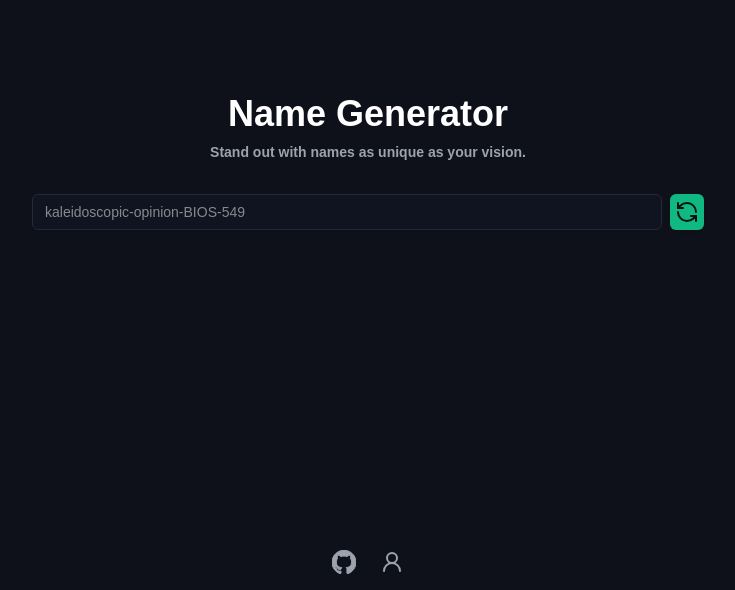
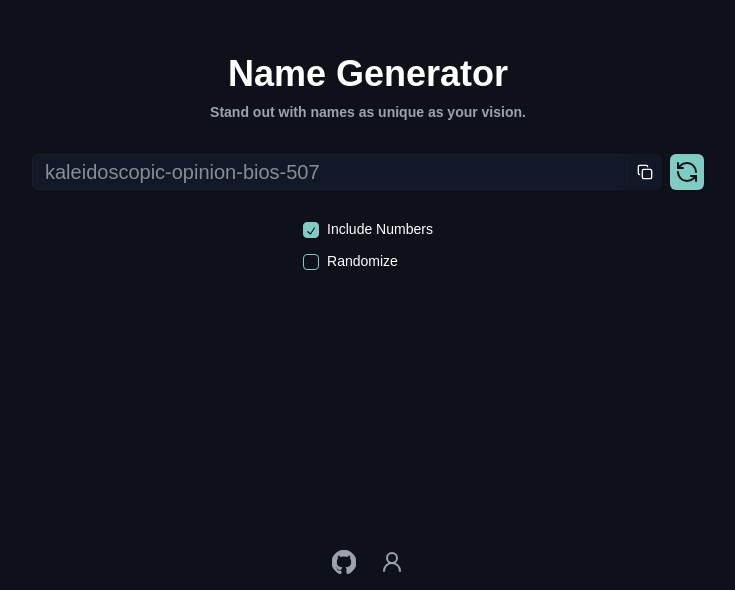
Before and after one commit to ansarisaqlain987/repo-sage, a Next.js app: page / in a window 1280 px wide. Shown: the part 210-800 px from the top of the page, without its empty margins (272-1007 px from the left). Built offline with nearby package versions, Linux system fonts and the light colour scheme.

Commit message:
added logic to generate name and some checkboxes

```diff
--- a/package.json
+++ b/package.json
@@ -10,6 +10,7 @@
     "lint": "next lint"
   },
   "dependencies": {
+    "@radix-ui/react-checkbox": "^1.1.2",
     "@radix-ui/react-icons": "^1.3.0",
     "@radix-ui/react-slot": "^1.1.0",
     "class-variance-authority": "^0.7.0",
--- a/src/app/page.tsx
+++ b/src/app/page.tsx
@@ -2,34 +2,43 @@
 import { Button } from "@/components/ui/button";
 import { Input } from "@/components/ui/input";
 import { generateRepoName } from "@/utils/name.util";
-import { User2, RefreshCcw } from "lucide-react";
-import { useEffect, useState } from "react";
+import { useCallback, useEffect, useState } from "react";
+import { Checkbox } from "@/components/ui/checkbox";
+import {
+  GithubIcon,
+  RefreshIcon,
+  UserIcon,
+  CopyIcon,
+} from "@/components/icons";
 
-const GithubIcon = () => {
-  return (
-    <svg
-      role="img"
-      viewBox="0 0 24 24"
-      xmlns="http://www.w3.org/2000/svg"
-      width={24}
-      height={24}
-      fill="currentColor"
-      stroke="currentColor"
-    >
-      <title>GitHub</title>
-      <path d="M12 .297c-6.63 0-12 5.373-12 12 0 5.303 3.438 9.8 8.205 11.385.6.113.82-.258.82-.577 0-.285-.01-1.04-.015-2.04-3.338.724-4.042-1.61-4.042-1.61C4.422 18.07 3.633 17.7 3.633 17.7c-1.087-.744.084-.729.084-.729 1.205.084 1.838 1.236 1.838 1.236 1.07 1.835 2.809 1.305 3.495.998.108-.776.417-1.305.76-1.605-2.665-.3-5.466-1.332-5.466-5.93 0-1.31.465-2.38 1.235-3.22-.135-.303-.54-1.523.105-3.176 0 0 1.005-.322 3.3 1.23.96-.267 1.98-.399 3-.405 1.02.006 2.04.138 3 .405 2.28-1.552 3.285-1.23 3.285-1.23.645 1.653.24 2.873.12 3.176.765.84 1.23 1.91 1.23 3.22 0 4.61-2.805 5.625-5.475 5.92.42.36.81 1.096.81 2.22 0 1.606-.015 2.896-.015 3.286 0 .315.21.69.825.57C20.565 22.092 24 17.592 24 12.297c0-6.627-5.373-12-12-12" />
-    </svg>
-  );
-};
 export default function Component() {
   const [repoName, setRepoName] = useState<string>("");
+  const [includeNumbers, setIncludeNumbers] = useState<boolean>(true);
+  const [randomize, setRandomize] = useState<boolean>(false);
 
-  const generateAndSetName = () => {
-    setRepoName(generateRepoName());
+  const generateAndSetName = useCallback(() => {
+    setRepoName(
+      generateRepoName({
+        includeNumbers,
+        randomize,
+      })
+    );
+  }, [includeNumbers, randomize]);
+
+  const copyToClipboard = () => {
+    navigator.clipboard
+      .writeText(repoName)
+      .then(() => {
+        console.log("copied to clipboard");
+      })
+      .catch((err) => {
+        console.error("Failed to copy: ", err);
+      });
   };
+
   useEffect(() => {
     generateAndSetName();
-  }, []);
+  }, [generateAndSetName]);
 
   const handleGenerateName = () => {
     generateAndSetName();
@@ -37,7 +46,7 @@ export default function Component() {
 
   return (
     <div className="flex flex-col h-screen w-screen text-white">
-      <div className="flex-1 flex flex-col w-full">
+      <div className="flex-1 flex flex-col ">
         {/* Content */}
         <main className="flex-1 overflow-auto p-6 flex flex-col items-center justify-center">
           <h1 className="text-4xl font-bold mb-2">Name Generator</h1>
@@ -45,19 +54,58 @@ export default function Component() {
             Stand out with names as unique as your vision.
           </p>
           <div className="w-full max-w-2xl flex items-center gap-2">
-            <Input
-              className="w-full bg-gray-900 border-gray-700 rounded-md"
-              placeholder="Describe your project"
-              disabled
-              value={repoName}
-            />
-            <Button
-              className=" bg-[#10b981] hover:bg-[#0d9668]"
-              size="icon"
-              onClick={handleGenerateName}
-            >
-              <RefreshCcw className="h-6 w-6" />
+            <div className="w-full flex bg-gray-900 border-gray-700 rounded-md">
+              <Input
+                className="  text-xl"
+                placeholder="Describe your project"
+                disabled
+                value={repoName}
+              />
+              {repoName !== "" && (
+                <Button size="icon" variant={"ghost"} onClick={copyToClipboard}>
+                  <CopyIcon className="h-4 w-4" />
+                </Button>
+              )}
+            </div>
+            <Button size="icon" onClick={handleGenerateName}>
+              <RefreshIcon className="h-6 w-6" />
             </Button>
+          </div>
+          <div className="space-y-4 mt-8">
+            <div className="items-top flex space-x-2">
+              <Checkbox
+                id="include-numbers"
+                checked={includeNumbers}
+                onCheckedChange={(checked) => {
+                  setIncludeNumbers(!!checked.valueOf());
+                }}
+              />
+              <div className="grid gap-1.5 leading-none">
+                <label
+                  htmlFor="include-numbers"
+                  className="text-sm font-medium leading-none peer-disabled:cursor-not-allowed peer-disabled:opacity-70"
+                >
+                  Include Numbers
+                </label>
+              </div>
+            </div>
+            <div className="items-top flex space-x-2">
+              <Checkbox
+                id="randomize"
+                checked={randomize}
+                onCheckedChange={(checked) => {
+                  setRandomize(!!checked.valueOf());
+                }}
+              />
+              <div className="grid gap-1.5 leading-none">
+                <label
+                  htmlFor="randomize"
+                  className="text-sm font-medium leading-none peer-disabled:cursor-not-allowed peer-disabled:opacity-70"
+                >
+                  Randomize
+                </label>
+              </div>
+            </div>
           </div>
         </main>
       </div>
@@ -67,7 +115,7 @@ export default function Component() {
             <GithubIcon />
           </a>
           <a href="#" className="hover:text-white">
-            <User2 />
+            <UserIcon />
           </a>
         </div>
       </footer>
--- /dev/null
+++ b/src/components/icons.tsx
@@ -0,0 +1,22 @@
+import { User2, RefreshCcw, Copy } from "lucide-react";
+
+export const GithubIcon = () => {
+  return (
+    <svg
+      role="img"
+      viewBox="0 0 24 24"
+      xmlns="http://www.w3.org/2000/svg"
+      width={24}
+      height={24}
+      fill="currentColor"
+      stroke="currentColor"
+    >
+      <title>GitHub</title>
+      <path d="M12 .297c-6.63 0-12 5.373-12 12 0 5.303 3.438 9.8 8.205 11.385.6.113.82-.258.82-.577 0-.285-.01-1.04-.015-2.04-3.338.724-4.042-1.61-4.042-1.61C4.422 18.07 3.633 17.7 3.633 17.7c-1.087-.744.084-.729.084-.729 1.205.084 1.838 1.236 1.838 1.236 1.07 1.835 2.809 1.305 3.495.998.108-.776.417-1.305.76-1.605-2.665-.3-5.466-1.332-5.466-5.93 0-1.31.465-2.38 1.235-3.22-.135-.303-.54-1.523.105-3.176 0 0 1.005-.322 3.3 1.23.96-.267 1.98-.399 3-.405 1.02.006 2.04.138 3 .405 2.28-1.552 3.285-1.23 3.285-1.23.645 1.653.24 2.873.12 3.176.765.84 1.23 1.91 1.23 3.22 0 4.61-2.805 5.625-5.475 5.92.42.36.81 1.096.81 2.22 0 1.606-.015 2.896-.015 3.286 0 .315.21.69.825.57C20.565 22.092 24 17.592 24 12.297c0-6.627-5.373-12-12-12" />
+    </svg>
+  );
+};
+
+export const UserIcon = User2;
+export const RefreshIcon = RefreshCcw;
+export const CopyIcon = Copy;
--- /dev/null
+++ b/src/components/ui/checkbox.tsx
@@ -0,0 +1,30 @@
+"use client"
+
+import * as React from "react"
+import * as CheckboxPrimitive from "@radix-ui/react-checkbox"
+import { CheckIcon } from "@radix-ui/react-icons"
+
+import { cn } from "@/lib/utils"
+
+const Checkbox = React.forwardRef<
+  React.ElementRef<typeof CheckboxPrimitive.Root>,
+  React.ComponentPropsWithoutRef<typeof CheckboxPrimitive.Root>
+>(({ className, ...props }, ref) => (
+  <CheckboxPrimitive.Root
+    ref={ref}
+    className={cn(
+      "peer h-4 w-4 shrink-0 rounded-sm border border-primary shadow focus-visible:outline-none focus-visible:ring-1 focus-visible:ring-ring disabled:cursor-not-allowed disabled:opacity-50 data-[state=checked]:bg-primary data-[state=checked]:text-primary-foreground",
+      className
+    )}
+    {...props}
+  >
+    <CheckboxPrimitive.Indicator
+      className={cn("flex items-center justify-center text-current")}
+    >
+      <CheckIcon className="h-4 w-4" />
+    </CheckboxPrimitive.Indicator>
+  </CheckboxPrimitive.Root>
+))
+Checkbox.displayName = CheckboxPrimitive.Root.displayName
+
+export { Checkbox }
--- a/src/utils/name.util.ts
+++ b/src/utils/name.util.ts
@@ -5,11 +5,39 @@ import techTerms from "../data/tech-term.json";
 const getRandomElement = (array: string[]) =>
   array[Math.floor(Math.random() * array.length)];
 
-export const generateRepoName = () => {
-  const adj = getRandomElement(adjectives);
-  const noun = getRandomElement(nouns);
-  const tech = getRandomElement(techTerms);
-  const randomNum = Math.floor(Math.random() * 1000);
+type Option = {
+  includeNumbers?: boolean;
+  customName?: string;
+  randomize?: boolean;
+};
+export const generateRepoName = (option: Option = {}) => {
+  const nameArray = [];
+  if (option.customName) {
+    nameArray.push(option.customName);
+  }
+  nameArray.push(getRandomElement(adjectives));
+  nameArray.push(getRandomElement(nouns));
+  nameArray.push(getRandomElement(techTerms));
+  if (option.includeNumbers) {
+    nameArray.push(Math.floor(Math.random() * 1000));
+  }
 
-  return `${adj}-${noun}-${tech}-${randomNum}`;
+  const name = nameArray.join("-");
+  if (option.randomize) {
+    return createShuffledString(name.toLowerCase());
+  }
+  return name.toLowerCase();
 };
+
+const shuffleArray = (array: string[]) => {
+  for (let i = array.length - 1; i > 0; i--) {
+    const j = Math.floor(Math.random() * (i + 1));
+    [array[i], array[j]] = [array[j], array[i]];
+  }
+  return array;
+};
+
+const createShuffledString = (str: string) => {
+  const shuffledWords = shuffleArray(str.split("-"));
+  return shuffledWords.join("-");
+};
```
Also changed, not shown: 1 other file (tests, documents, lock files or other folders).
